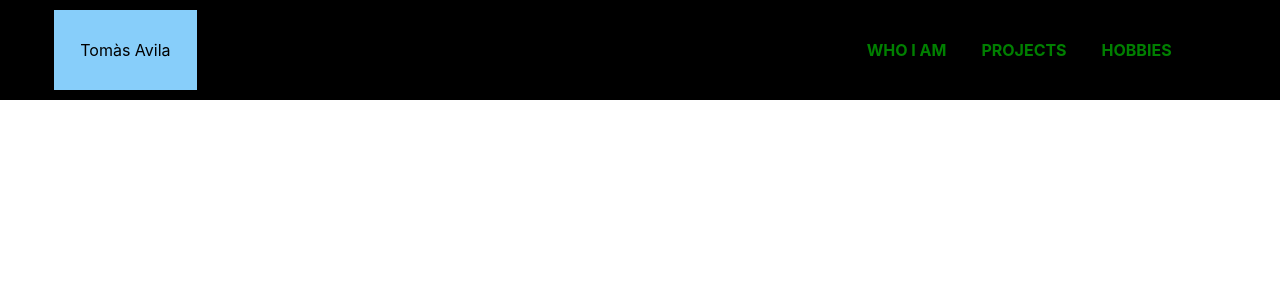
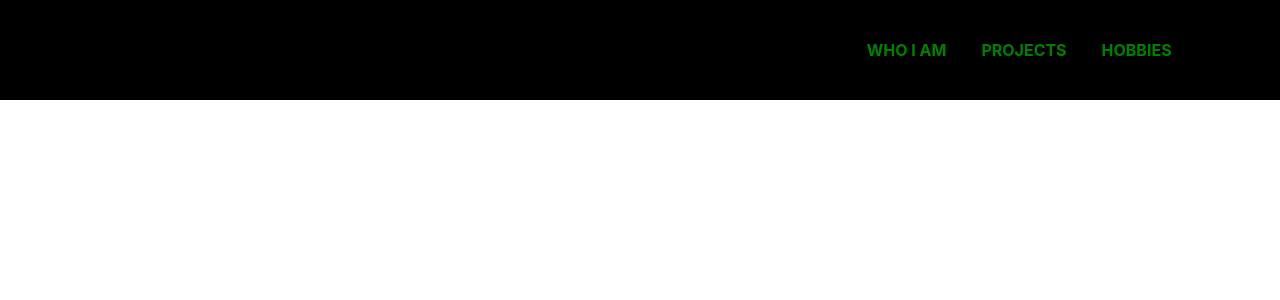
Before and after one commit to iltommi1995/tomas-avila-portfolio, a React (Create React App) app: page / in a window 1280 px wide. Shown: the top 300 px of the page. Built offline with nearby package versions, Linux system fonts and the light colour scheme.

Commit message:
tolto header logo

```diff
--- a/src/components/organisms/header/header.js
+++ b/src/components/organisms/header/header.js
@@ -15,9 +15,7 @@ export default function Header(props) {
 
     return (
         <div className="header">
-            <div className="header-logo">
-                Tomàs Avila
-            </div>
+
             <div className="header-nav">
                 <Link className="nav-link" to="/tomas-avila-portfolio">Who i am</Link>
                 <Link className="nav-link" to="/projects">Projects</Link>
```
